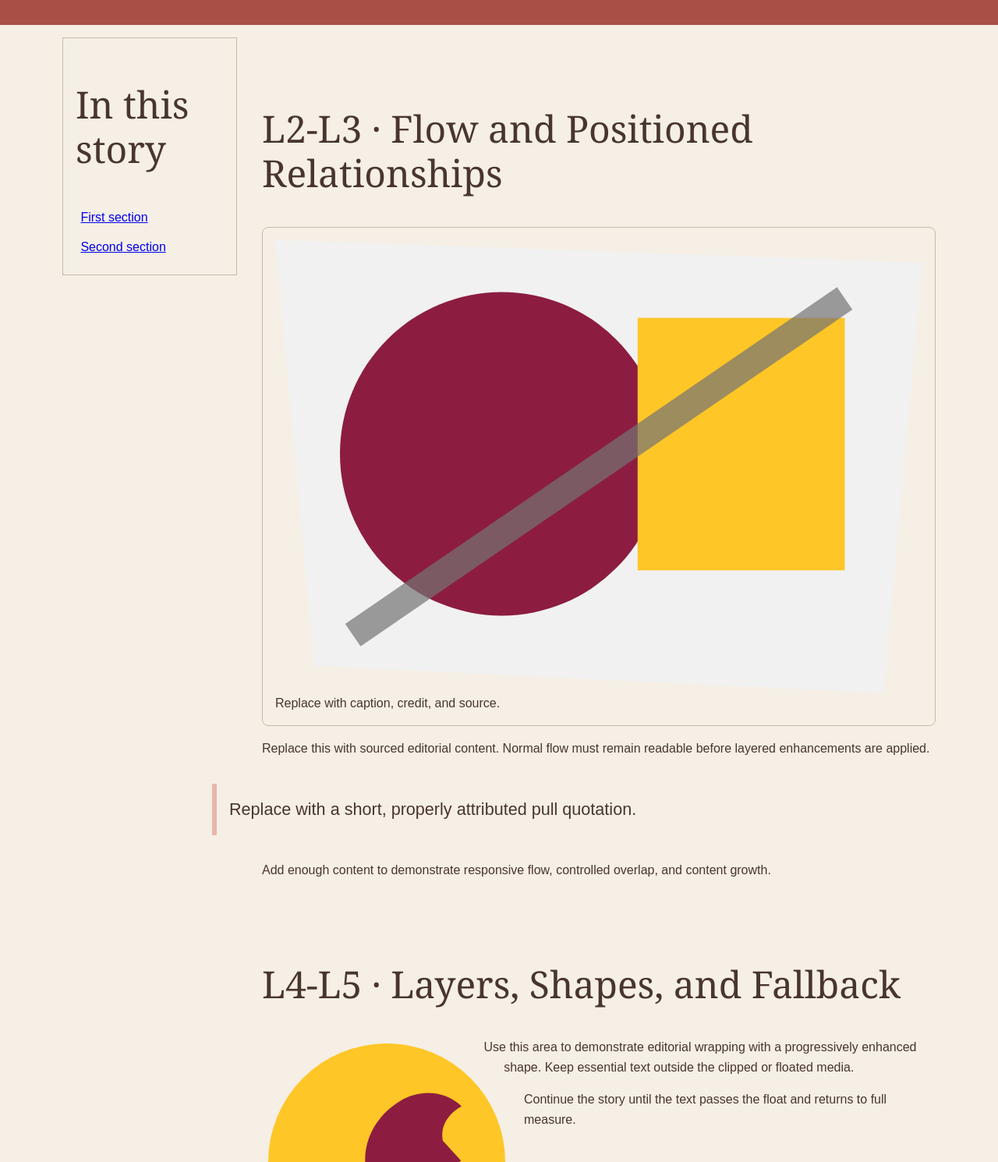
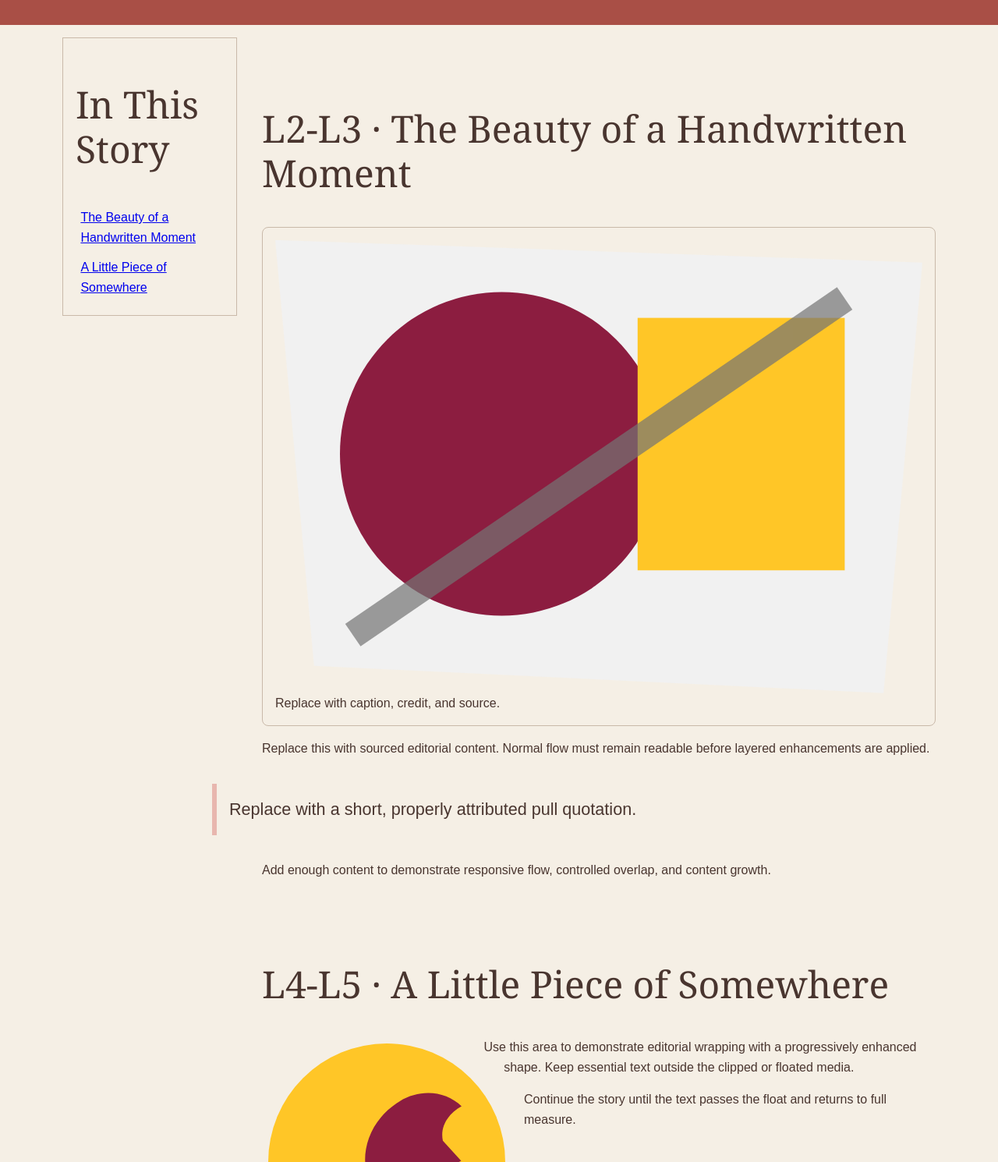
Before and after one commit to baileyjoy/ASSESSMENT-Layered-Feature-Story-Starter, a plain HTML site: page index.html in a window 1280 px wide. Shown: the part 600-2090 px from the top of the page at 78% size. Drawn offline with Linux system fonts and the light colour scheme.

Commit message:
organize magazine article sections and updated nav

```diff
--- a/index.html
+++ b/index.html
@@ -21,13 +21,13 @@
         </header>
         <main>
             <aside class="story-guide">
-                <h2>In this story</h2>
-                <a href="#section-one">First section</a>
-                <a href="#section-two">Second section</a>
+                <h2>In This Story</h2>
+                <a href="#section-one">The Beauty of a Handwritten Moment</a>
+                <a href="#section-two">A Little Piece of Somewhere</a>
             </aside>
             <article>
                 <section id="section-one">
-                    <h2>L2-L3 · Flow and Positioned Relationships</h2>
+                    <h2>L2-L3 · The Beauty of a Handwritten Moment</h2>
                     <figure class="feature-figure">
                         <img src="feature.svg" alt="Replace with a contextual alternative" width="1000" height="700">
                         <figcaption>Replace with caption, credit, and source.</figcaption>
@@ -37,7 +37,7 @@
                     <p>Add enough content to demonstrate responsive flow, controlled overlap, and content growth.</p>
                 </section>
                 <section id="section-two">
-                    <h2>L4-L5 · Layers, Shapes, and Fallback</h2>
+                    <h2>L4-L5 · A Little Piece of Somewhere</h2>
                     <img class="shape-portrait" src="portrait.svg" alt="Replace with a contextual alternative" width="600" height="600">
                     <p>Use this area to demonstrate editorial wrapping with a progressively enhanced shape. Keep essential text outside the clipped or floated media.</p>
                     <p>Continue the story until the text passes the float and returns to full measure.</p>
```
Also changed, not shown: 1 other file.
